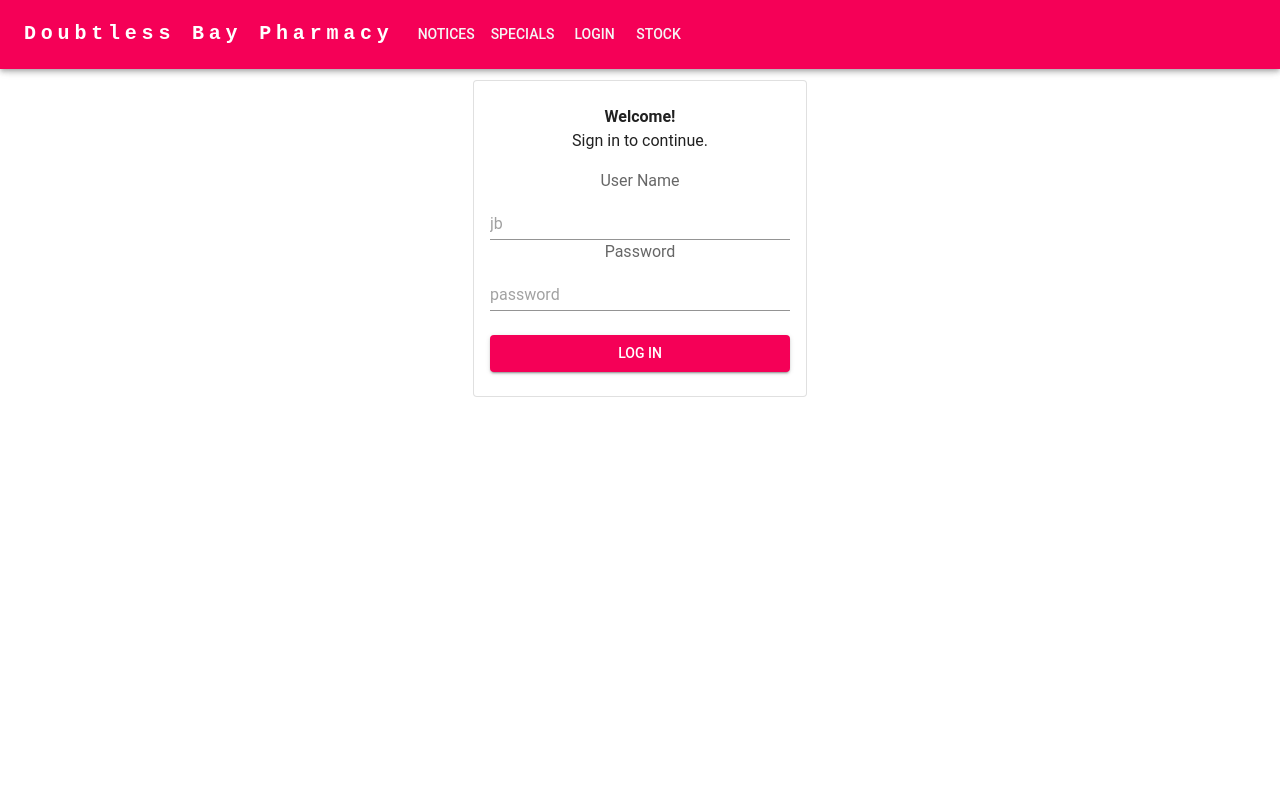
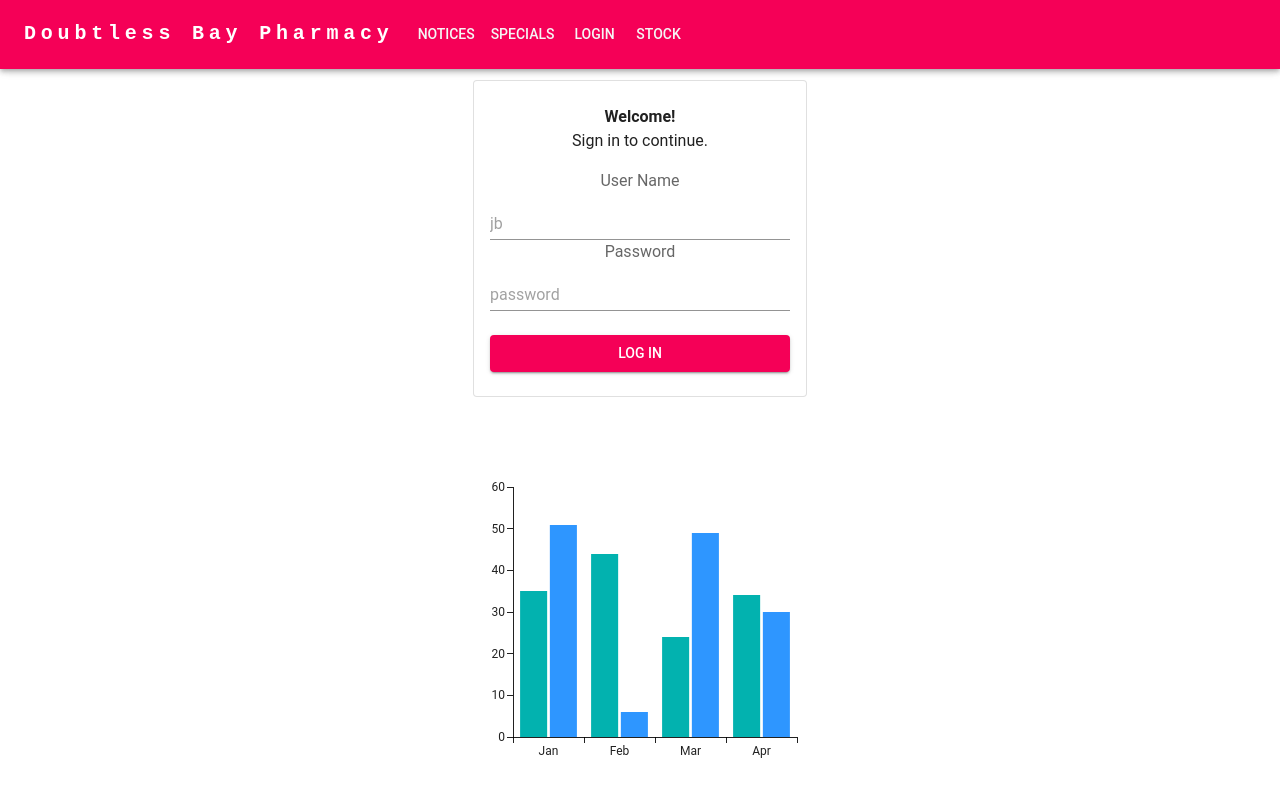
Before and after one commit to institutedata/capstone-siege2000, a React (Vite) app in the folder client/: page /login in a window 1280 px wide. Shown: the top 794 px of the page. Built offline with nearby package versions, Linux system fonts and the light colour scheme; a web font is replaced by a local one.

Commit message:
stockSalesChart added - this will display a history of a stock items sales. Need to add the data from backend

```diff
--- a/client/package.json
+++ b/client/package.json
@@ -16,6 +16,7 @@
     "@mui/icons-material": "^5.15.13",
     "@mui/joy": "^5.0.0-beta.31",
     "@mui/material": "^5.15.13",
+    "@mui/x-charts": "^7.0.0",
     "axios": "^1.6.8",
     "bootstrap": "^5.3.3",
     "moment": "^2.30.1",
--- /dev/null
+++ b/client/src/components/stockSalesChart.jsx
@@ -0,0 +1,32 @@
+import React, { useEffect, useState } from 'react';
+import axios from 'axios';
+import { Link } from 'react-router-dom';
+import Card from '@mui/material/Card';
+import CardContent from '@mui/material/CardContent';
+import { Grid, Stack, Typography, FormControl } from '@mui/material';
+import Box from '@mui/material/Box';
+import { blueGrey } from '@mui/material/colors';
+import moment from 'moment';
+import Button from '@mui/material/Button';
+import {useNavigate} from 'react-router-dom';
+import Paper from '@mui/material/Paper';
+import { BarChart } from '@mui/x-charts/BarChart';
+
+
+
+
+
+export default function ChartsOverviewDemo() {
+  return (
+    <BarChart
+      series={[
+        { data: [35, 44, 24, 34] },
+        { data: [51, 6, 49, 30] },
+
+      ]}
+      height={290}
+      xAxis={[{ data: ['Jan', 'Feb', 'Mar','Apr'], scaleType: 'band' }]}
+      margin={{ top: 10, bottom: 30, left: 40, right: 10 }}
+    />
+  );
+}
--- a/client/src/pages/HomePage.jsx
+++ b/client/src/pages/HomePage.jsx
@@ -18,7 +18,8 @@ export default function HomePage() {
                 <Grid item xs={12} md={6}sx={{ minHeight: '50%' }}>
                     <Card>
 
-                        <Typography variant="h4"  color="text.secondary" gutterBottom>
+                        <Typography variant="h4cd ..
+                        "  color="text.secondary" gutterBottom>
                             Staff Updates
                         </Typography>
                         <img src="https://www.surveylegend.com/wordpress/wp-content/uploads/2021/02/happy-employees.png" alt="Staff" style={{ width: '100%', height: 'auto', marginBottom: '20px' }} />
--- a/client/src/pages/Login.jsx
+++ b/client/src/pages/Login.jsx
@@ -8,6 +8,7 @@ import FormLabel from '@mui/material/FormLabel';
 import Input from '@mui/material/Input';
 import Button from '@mui/material/Button';
 import Link from '@mui/joy/Link';
+import StockSales from '../components/stockSalesChart';
 
 
 
@@ -60,6 +61,7 @@ export default function Login() {
         <Button variant="contained" sx={{ mt: 1 /* margin top */ }}>Log in</Button>
 
       </Sheet>
+      <StockSales/>
     </main>
   );
 }
```
Also changed, not shown: 1 other file (tests, documents, lock files or other folders).
